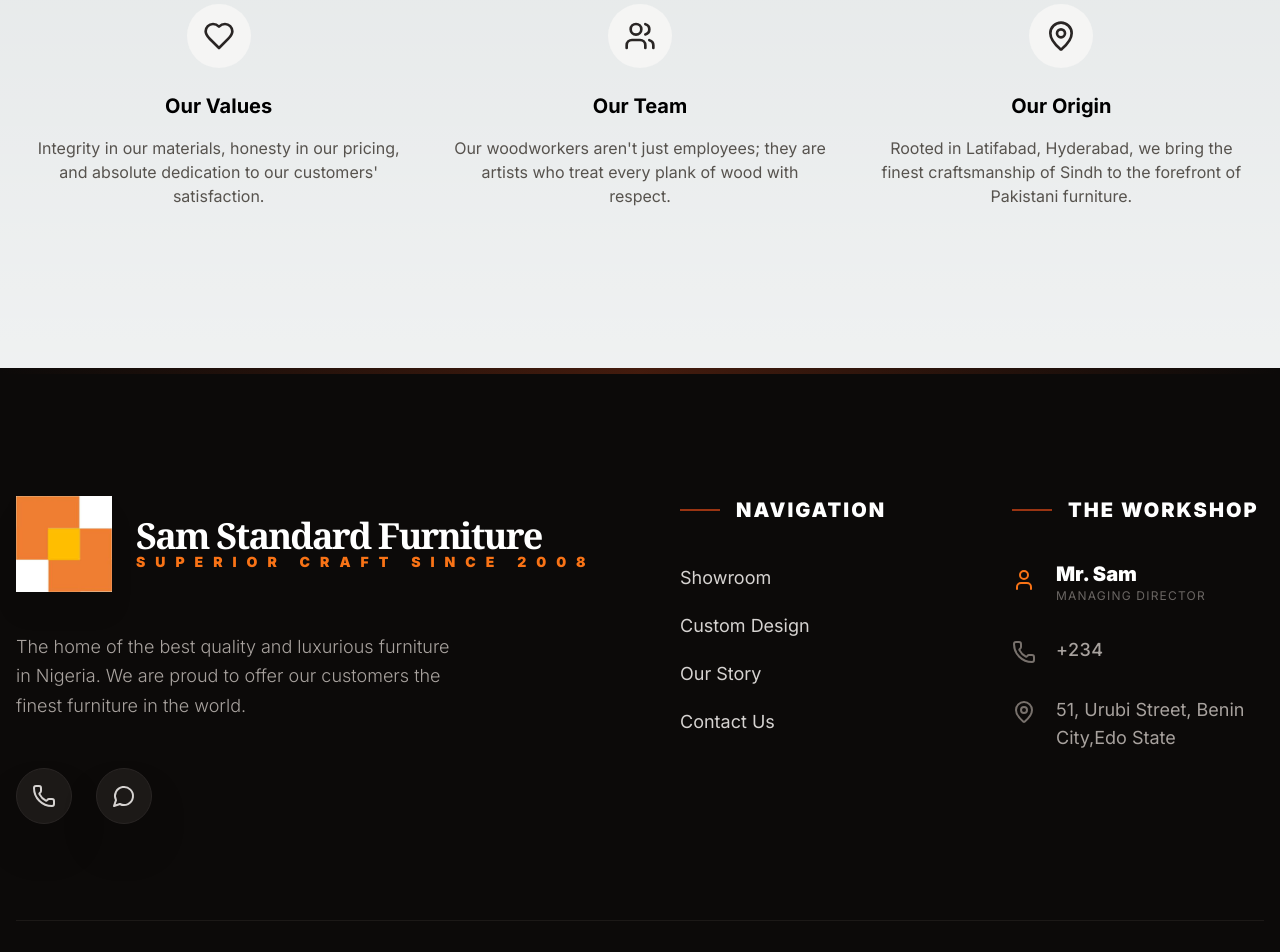
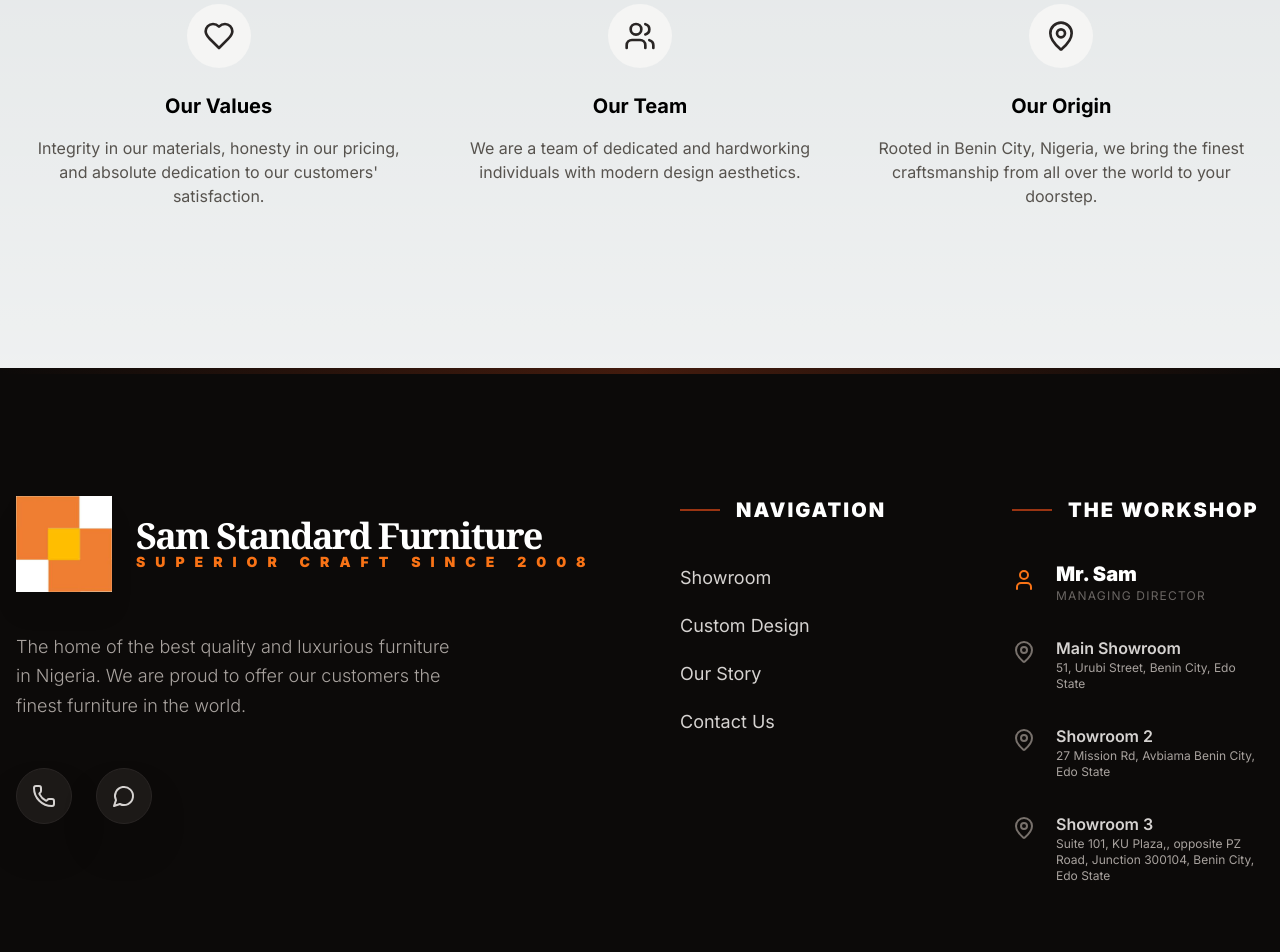
Before and after one commit to andreyscott/Wood, a Next.js app: page /about in a window 1280 px wide. Shown: the part 860-1812 px from the top of the page. Built offline with nearby package versions, Linux system fonts and the light colour scheme.

Commit message:
added map

```diff
--- a/app/about/page.tsx
+++ b/app/about/page.tsx
@@ -9,10 +9,10 @@
                 <div>
                     <h1 className="text-4xl md:text-5xl font-bold text-stone-900 mb-6">Built with Passion, Crafted for Life.</h1>
                     <p className="text-lg text-stone-600 mb-6 leading-relaxed">
-                        Based in Latifabad, Hyderabad-Sindh, Sam Standard Furniture started as a vision to merge classic woodworking artistry with modern living needs.
+                        Based in Benin City Nigeria, Sam Standard Furniture started as a vision to merge classic elegant furniture with modern living needs.
                     </p>
                     <p className="text-lg text-stone-600 mb-8 leading-relaxed">
-                        Under the guidance of {FOCAL_PERSON}, we have built a team of dedicated craftsmen who combine heritage techniques with contemporary design aesthetics. Every piece that leaves our workshop is inspected for structural integrity and aesthetic perfection.
+                        Under the guidance of {FOCAL_PERSON}, we have built a reputation for quality and excellence in the furniture industry. Every piece that leaves our showrooms is inspected for structural integrity and aesthetic perfection.
                     </p>
 
                     <div className="grid grid-cols-2 gap-8 py-8 border-t border-stone-100">
@@ -29,7 +29,7 @@
                 <div className="relative">
                     <div className="aspect-square rounded-2xl overflow-hidden shadow-2xl">
                         <img
-                            src="https://images.unsplash.com/photo-1541625602330-2277a4c4b28d?auto=format&fit=crop&q=80&w=1000"
+                            src="https://tse1.mm.bing.net/th/id/OIP.UfqSM_fkKdOSAz0PQJP3-wHaNK?rs=1&pid=ImgDetMain&o=7&rm=3"
                             alt="Workshop"
                             className="w-full h-full object-cover"
                         />
@@ -59,14 +59,14 @@
                         <Users size={32} />
                     </div>
                     <h3 className="text-xl font-bold mb-4">Our Team</h3>
-                    <p className="text-stone-600">Our woodworkers aren't just employees; they are artists who treat every plank of wood with respect.</p>
+                    <p className="text-stone-600">We are a team of dedicated and hardworking individuals with modern design aesthetics.</p>
                 </div>
                 <div className="text-center">
                     <div className="w-16 h-16 bg-stone-100 text-stone-800 rounded-full flex items-center justify-center mx-auto mb-6">
                         <MapPin size={32} />
                     </div>
                     <h3 className="text-xl font-bold mb-4">Our Origin</h3>
-                    <p className="text-stone-600">Rooted in Latifabad, Hyderabad, we bring the finest craftsmanship of Sindh to the forefront of Pakistani furniture.</p>
+                    <p className="text-stone-600">Rooted in Benin City, Nigeria, we bring the finest craftsmanship from all over the world to your doorstep.</p>
                 </div>
             </div>
         </div>
--- a/app/contact/page.tsx
+++ b/app/contact/page.tsx
@@ -41,7 +41,7 @@
                         <div className="bg-orange-100 text-orange-800 p-4 rounded-xl"><MapPin size={28} /></div>
                         <div>
                             <h3 className="text-xl font-bold text-stone-900 mb-2">Our Workshop</h3>
-                            <p className="text-stone-600">Latifabad,<br />Hyderabad-Sindh, Pakistan</p>
+                            <p className="text-stone-600">Benin City,<br />Edo state, Nigeria</p>
                         </div>
                     </div>
 
@@ -62,13 +62,13 @@
                     <div className="absolute inset-0 flex flex-col items-center justify-center bg-stone-100">
                         <MapPin size={48} className="text-orange-800 mb-4 animate-bounce" />
                         <p className="text-stone-500 font-bold">Interactive Map Loading...</p>
-                        <p className="text-stone-400 text-sm">Latifabad, Hyderabad</p>
+                        <p className="text-stone-400 text-sm">Benin City, Edo State, Nigeria</p>
                         <div className="mt-8 grid grid-cols-4 gap-2 opacity-20">
                             {[...Array(16)].map((_, i) => <div key={i} className="w-12 h-12 bg-stone-300 rounded"></div>)}
                         </div>
                     </div>
                     <iframe
-                        src="https://www.google.com/maps/embed?pb=!1m18!1m12!1m3!1d115291.804!2d68.318239!3d25.3947!2m3!1f0!2f0!3f0!3m2!1i1024!2i768!4f13.1!3m3!1m2!1s0x394c70f6d4447345%3A0x41013d82e39211ad!2sHyderabad%2C%20Sindh%2C%20Pakistan!5e0!3m2!1sen!2s!4v1620000000000!5m2!1sen!2s"
+                        src="https://www.google.com/maps/embed?pb=!1m18!1m12!1m3!1d3588.4115416740638!2d5.617215274479575!3d6.352105225132431!2m3!1f0!2f0!3f0!3m2!1i1024!2i768!4f13.1!3m3!1m2!1s0x1040d3141fcf7bf1%3A0x7e1ff419cdfbaf25!2sSam%20Standard%20Furniture!5e1!3m2!1sen!2sng!4v1770809112958!5m2!1sen!2sng"
                         width="100%"
                         height="100%"
                         style={{ border: 0 }}
--- a/app/showrooms/page.tsx
+++ b/app/showrooms/page.tsx
@@ -5,6 +5,7 @@
 import { ShowroomHero } from '../../components/ShowroomHero';
 import { ShowroomList } from '../../components/ShowroomList';
 import { Showroom } from '../../types';
+import { SHOWROOMS } from '../../constants';
 
 // Dynamic import to prevent SSR issues with Leaflet
 const ShowroomMap = dynamic(
@@ -25,37 +26,8 @@
 export default function ShowroomsPage() {
     const [selectedShowroomId, setSelectedShowroomId] = useState<string | null>(null);
 
-    // Showroom data - Replace with your actual locations
-    const showrooms: Showroom[] = [
-        {
-            id: '1',
-            name: 'Main Showroom',
-            address: '51, Urubi Street,',
-            city: 'Benin City, Edo State',
-            phone: '+2347066800620',
-            hours: 'Mon-Sat: 10:00 AM - 8:00 PM\nSun: 11:00 AM - 6:00 PM',
-            coords: [6.35230249001851, 5.619779466197269], // Benin City coordinates
-            videoUrl: 'https://cdn.media.amplience.net/v/boconcept/a3bc902a-c3ac-4d31-a2c1-b39f00bcdfe9/mp4_720p'
-        },
-        {
-            id: '2',
-            name: 'Showroom 2',
-            address: '27 Mission Rd, Avbiama',
-            city: 'Benin City, Edo State',
-            phone: '+2347066800620',
-            hours: 'Mon-Sat: 10:00 AM - 9:00 PM\nSun: 12:00 PM - 7:00 PM',
-            coords: [6.3402827683222265, 5.625312910375418], // Benin City coordinates
-        },
-        {
-            id: '3',
-            name: 'Showroom 3',
-            address: 'Suite 101, KU Plaza,, opposite PZ Road, Junction 300104,',
-            city: 'Benin City, Edo State',
-            phone: '+2347066800620',
-            hours: 'Mon-Sat: 10:00 AM - 8:00 PM\nSun: Closed',
-            coords: [6.280063347279255, 5.633113023868183], // Benin City coordinates
-        },
-    ];
+    // Showroom data retrieved from constants
+    const showrooms = SHOWROOMS;
 
     return (
         <div className="flex flex-col">
--- a/components/Footer.tsx
+++ b/components/Footer.tsx
@@ -2,7 +2,7 @@
 import Link from 'next/link';
 import { Phone, MessageCircle, User, MapPin } from 'lucide-react';
 import { SamLogo } from './SamStandardLogo';
-import { BUSINESS_NAME, WHATSAPP_NUMBER, FOCAL_PERSON } from '../constants';
+import { BUSINESS_NAME, WHATSAPP_NUMBER, FOCAL_PERSON, SHOWROOMS } from '../constants';
 
 export const Footer = () => (
     <footer className="bg-stone-950 text-stone-300 py-32 px-4 mt-24 relative overflow-hidden">
@@ -49,14 +49,19 @@
                             <p className="text-xs uppercase tracking-widest opacity-60">Managing Director</p>
                         </div>
                     </li>
-                    <li className="flex items-start space-x-5">
+                    {/* <li className="flex items-start space-x-5">
                         <Phone size={24} className="text-stone-500 mt-1 flex-shrink-0" />
                         <span className="text-lg font-medium tracking-wide">{WHATSAPP_NUMBER}</span>
-                    </li>
-                    <li className="flex items-start space-x-5">
-                        <MapPin size={24} className="text-stone-500 mt-1 flex-shrink-0 hover:text-orange-500 transition-colors" />
-                        <span className="text-lg"> 51, Urubi Street, Benin City,Edo State</span>
-                    </li>
+                    </li> */}
+                    {SHOWROOMS.map((showroom) => (
+                        <li key={showroom.id} className="flex items-start space-x-5">
+                            <MapPin size={24} className="text-stone-500 mt-1 flex-shrink-0 hover:text-orange-500 transition-colors" />
+                            <div className="flex flex-col">
+                                <span className="text-base font-semibold text-stone-300">{showroom.name}</span>
+                                <span className="text-xs text-stone-400">{showroom.address} {showroom.city}</span>
+                            </div>
+                        </li>
+                    ))}
                 </ul>
             </div>
         </div>
--- a/constants.ts
+++ b/constants.ts
@@ -1,5 +1,5 @@
 
-import { Category, Product } from './types';
+import { Category, Product, Showroom } from './types';
 
 export const BUSINESS_NAME = "Sam Standard Furniture";
 export const FOCAL_PERSON = "Mr. Sam ";
@@ -99,3 +99,34 @@
     videoUrl: 'https://cdn.static.amplience.net/boconcept/_vid/a3bc902a-c3ac-4d31-a2c1-b39f00bcdfe9/5208e9ff-38cd-4382-82de-c0cbaad6b483/video/8dff8854-dadc-4990-8b57-498ced314ac5.mp4'
   }
 ];
+// Showroom Data
+export const SHOWROOMS: Showroom[] = [
+  {
+    id: '1',
+    name: 'Main Showroom',
+    address: '51, Urubi Street,',
+    city: 'Benin City, Edo State',
+    phone: '+2347066800620',
+    hours: 'Mon-Sat: 10:00 AM - 8:00 PM\nSun: 11:00 AM - 6:00 PM',
+    coords: [6.35230249001851, 5.619779466197269],
+    videoUrl: 'https://cdn.media.amplience.net/v/boconcept/a3bc902a-c3ac-4d31-a2c1-b39f00bcdfe9/mp4_720p'
+  },
+  {
+    id: '2',
+    name: 'Showroom 2',
+    address: '27 Mission Rd, Avbiama',
+    city: 'Benin City, Edo State',
+    phone: '+2347066800620',
+    hours: 'Mon-Sat: 10:00 AM - 9:00 PM\nSun: 12:00 PM - 7:00 PM',
+    coords: [6.3402827683222265, 5.625312910375418]
+  },
+  {
+    id: '3',
+    name: 'Showroom 3',
+    address: 'Suite 101, KU Plaza,, opposite PZ Road, Junction 300104,',
+    city: 'Benin City, Edo State',
+    phone: '+2347066800620',
+    hours: 'Mon-Sat: 10:00 AM - 8:00 PM\nSun: Closed',
+    coords: [6.280063347279255, 5.633113023868183]
+  }
+];
```
